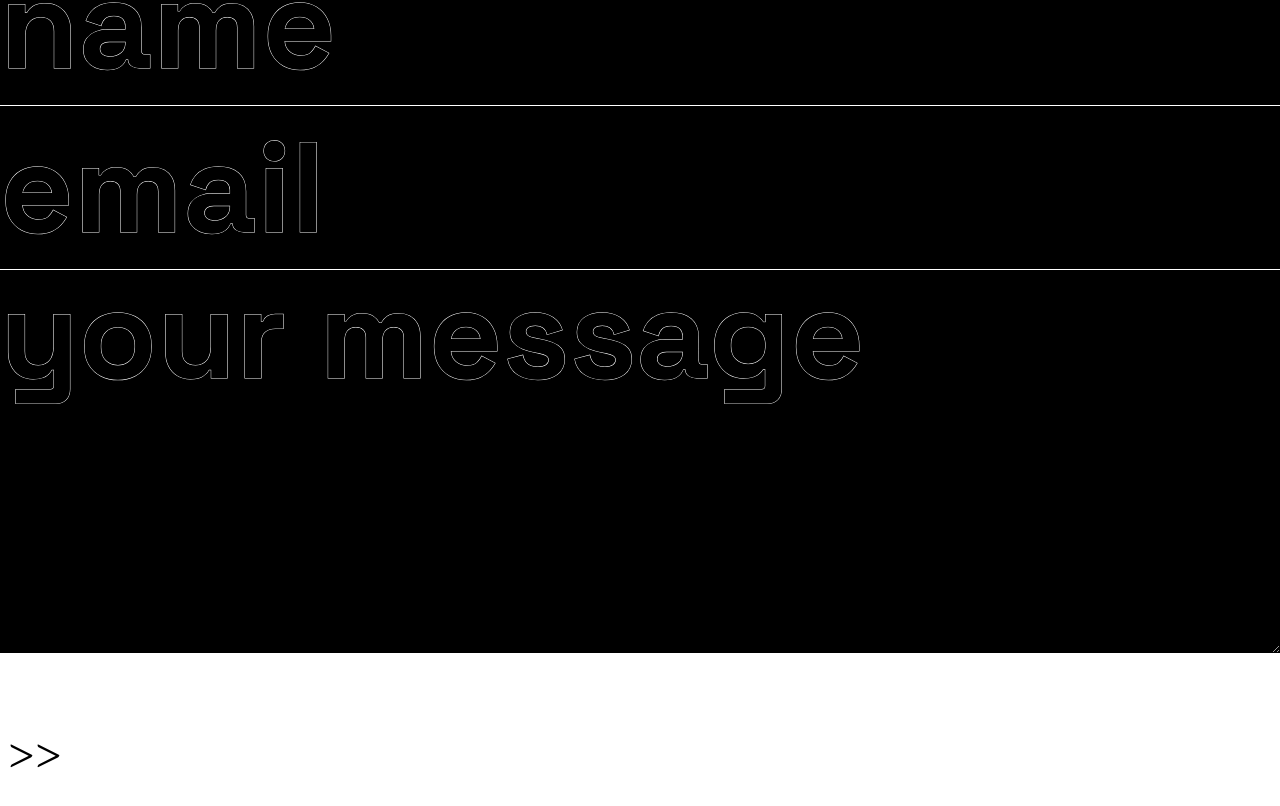
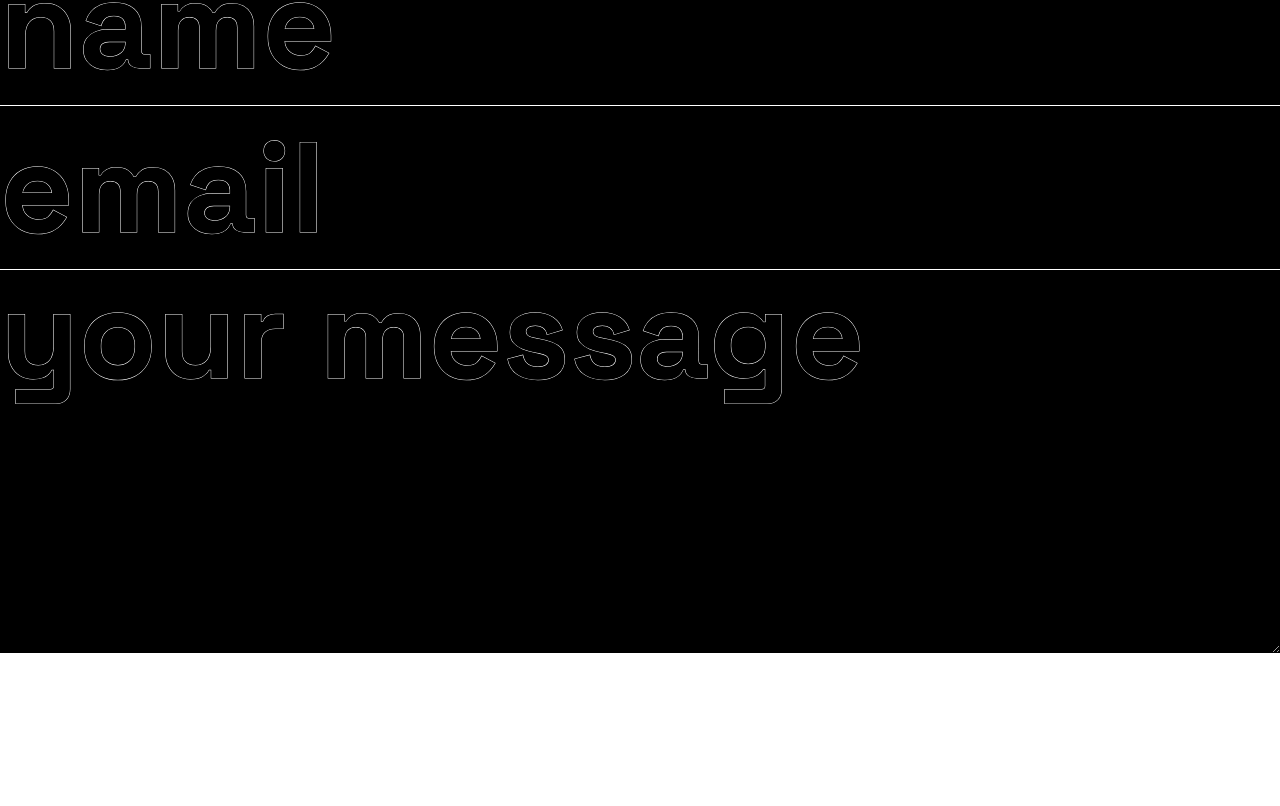
Before and after one commit to nabameet/folio, a SvelteKit app: page /contact in a window 1280 px wide. Shown: the part 362-1168 px from the top of the page. Built offline with nearby package versions, Linux system fonts and the light colour scheme.

Commit message:
made send button cleaner

```diff
--- a/src/routes/contact/Button.svelte
+++ b/src/routes/contact/Button.svelte
@@ -24,5 +24,5 @@
 	on:mouseleave={hideText}
 	class="h-48 text-left pl-2 text-5xl origin-bottom transition font-serif duration-700 bg-white hover:text-white cursor-none hover:scale-y-150"
 	type="submit"
-	value="submit">>></button
->
+	value="submit"
+/>
```
